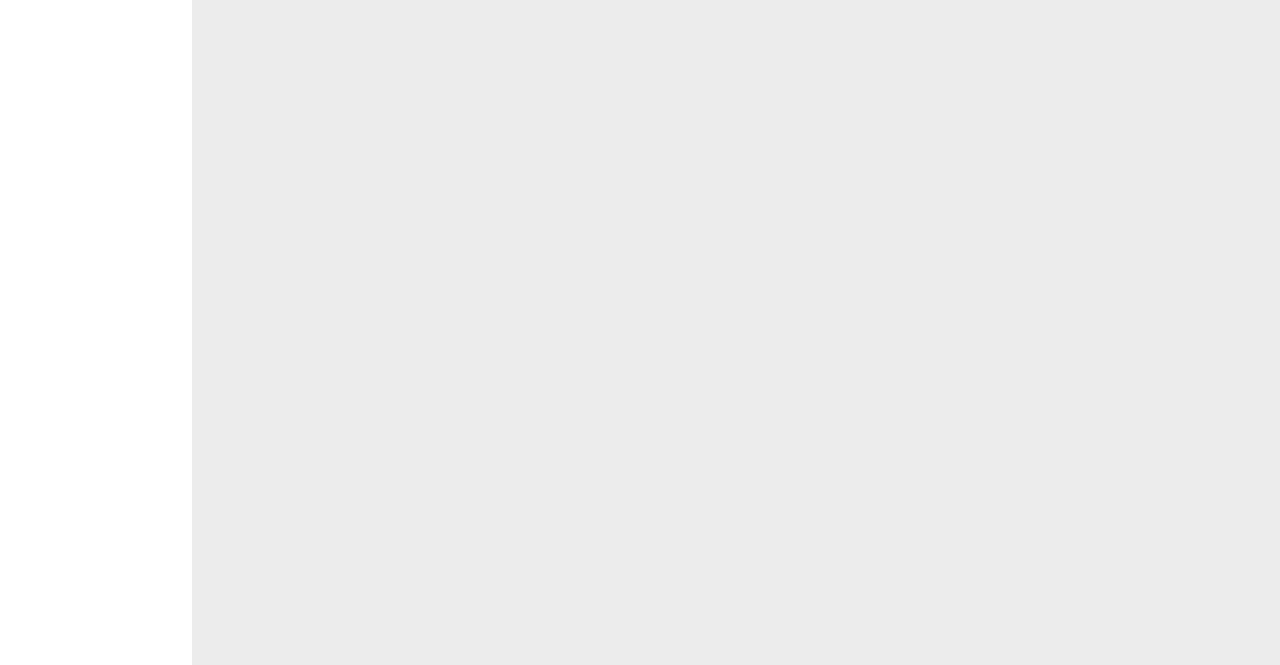
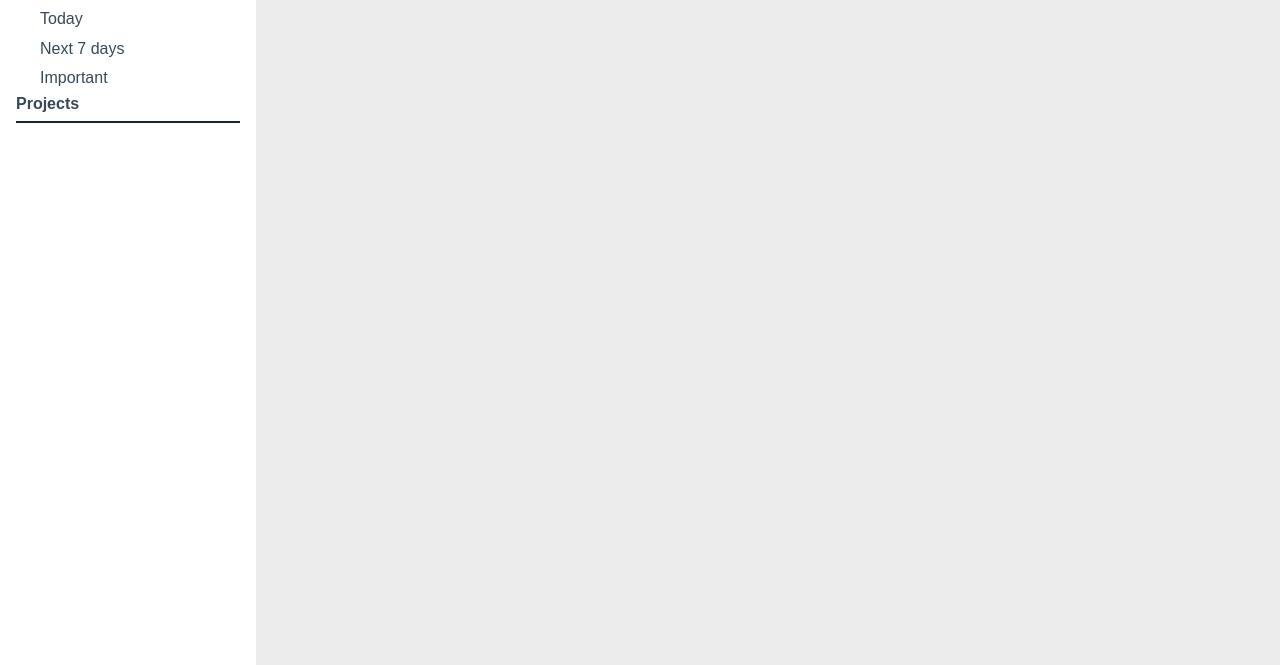
Before and after one commit to Trynax/Todo-List, a website built with webpack: page src/index.html in a window 1280 px wide. Shown: the part 135-800 px from the top of the page. Built offline with nearby package versions, Linux system fonts and the light colour scheme.

Commit message:
nav home side

```diff
--- a/src/index.html
+++ b/src/index.html
@@ -11,9 +11,18 @@
 <nav>
     <section>
         <h2>Home</h2>
+        <hr>
+
+        <ul class="task-type">
+            <li><a href="">All Tasks</a></li>
+            <li><a href="">Today</a></li>
+            <li><a href="">Next 7 days</a></li>
+            <li><a href="">Important</a></li>
+        </ul>
     </section>
     <section>
         <h2>Projects</h2>
+        <hr>
     </section>
 
 </nav>
--- a/src/styles.css
+++ b/src/styles.css
@@ -11,7 +11,7 @@
         --bgColor2: #192734;
         --bgColor3: #22303c;
         --bgColorPopUp: #273746;
-        --textColor: #eaebec;
+        --textColor: #374958;
         --accent: #2abd67;
         --accentDark: #1f8d4d;
     }
@@ -39,8 +39,42 @@ nav{
     position:fixed;
     bottom: 0;
     height: calc(100vh - 62.25px);
-    width: 15%;
+    width:20%;
     bottom: 0;
     border-top: 2px solid var(--accent);
     background-color: white;
+    padding: 1rem 1rem;
 }
+
+section > h2{
+    font-size: 1rem;
+    color: var(--textColor);
+    margin-bottom: 0.5rem;
+}
+
+hr{
+    border: 1px solid var(--bgColor2);
+}
+
+
+.task-type{
+    list-style: none;
+    padding: 0.5rem 1rem;
+    display: flex;
+    flex-direction: column;
+    gap: 0.7rem;
+}
+
+.task-type > li > a{
+    text-decoration: none;
+    cursor: pointer;
+    color: var(--textColor);
+    padding: 0.5rem;
+
+}
+
+
+
+.task-type > li:hover{
+    background-color: rgb(238, 237, 237);
+}
```
Also changed, not shown: dist/index.html, dist/main.js.
